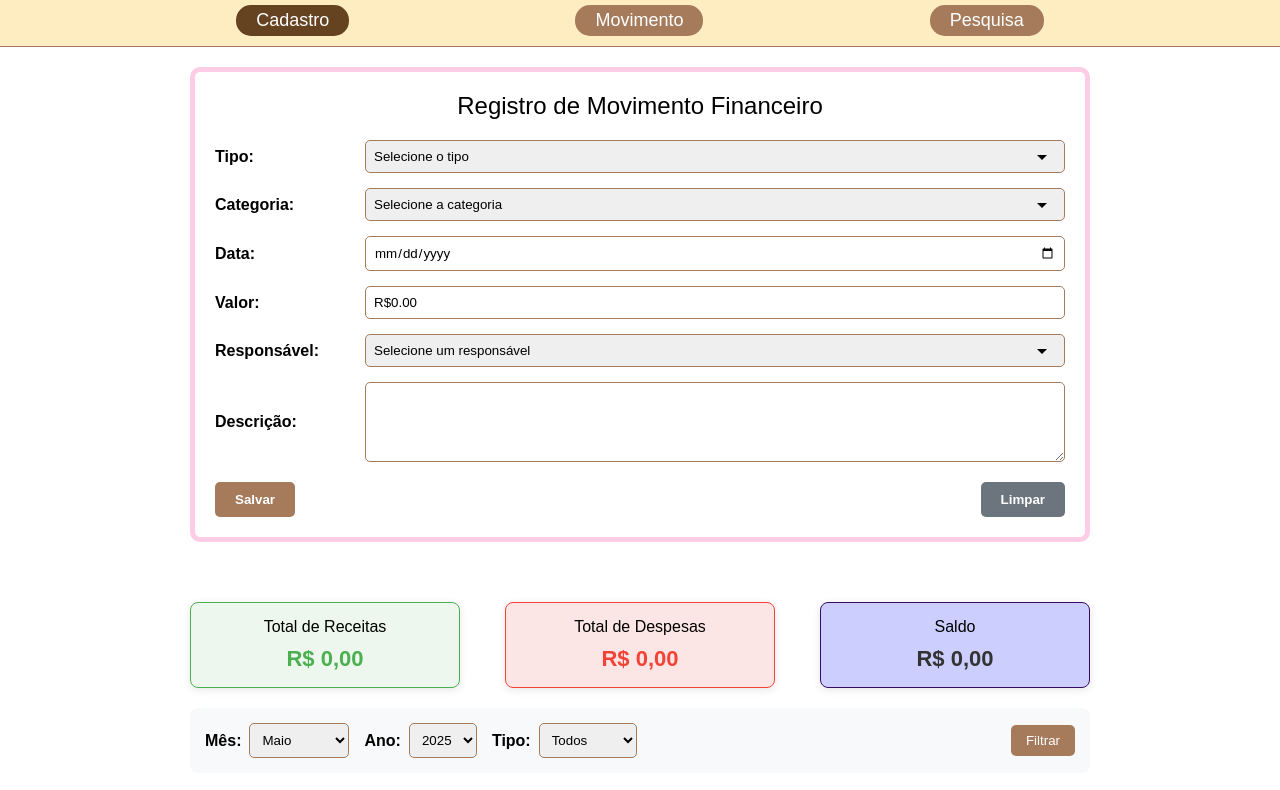
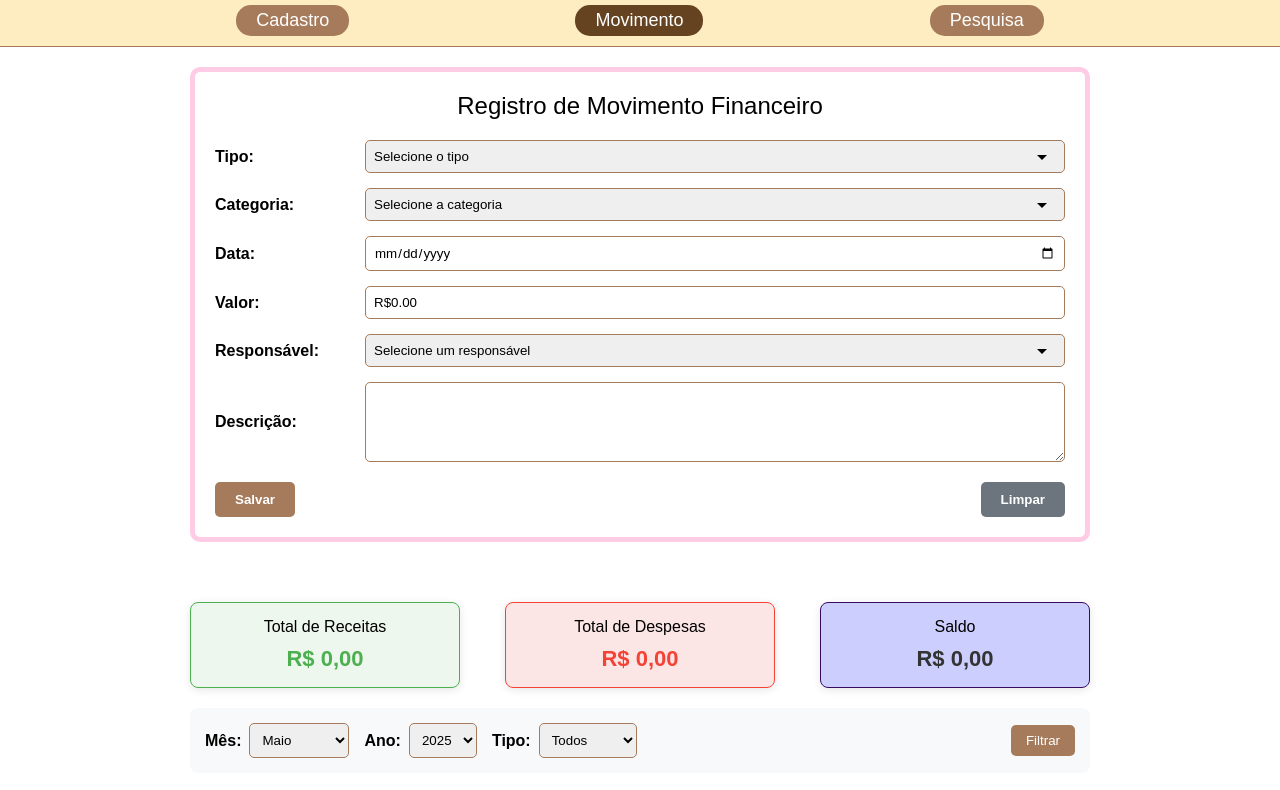
Before and after one commit to AlessandraLopesFerreyra/sistapresent, a plain HTML site: page sist/movimento_financeiro.html in a window 1280 px wide. Shown: the part 127-917 px from the top of the page. Drawn offline with Linux system fonts and the light colour scheme; a web font is replaced by a local one.

Commit message:
Add files via upload

```diff
--- a/sist/movimento_financeiro.html
+++ b/sist/movimento_financeiro.html
@@ -634,8 +634,8 @@
     <!-- Menu de navegação superior -->
     <nav>
         <div class="nav-buttons">
-            <a href="cadproduto.html" class="nav-btn active">Cadastro</a>
-            <a href="movimento_financeiro.html" class="nav-btn">Movimento</a>
+            <a href="cadproduto.html" class="nav-btn">Cadastro</a>
+            <a href="movimento_financeiro.html" class="nav-btn active">Movimento</a>
             <a href="pequisa_cliente.html" class="nav-btn">Pesquisa</a>
         </div>
     </nav>
```
Also changed, not shown: sist/pequisa_cliente.html (+2 -2 lines).
